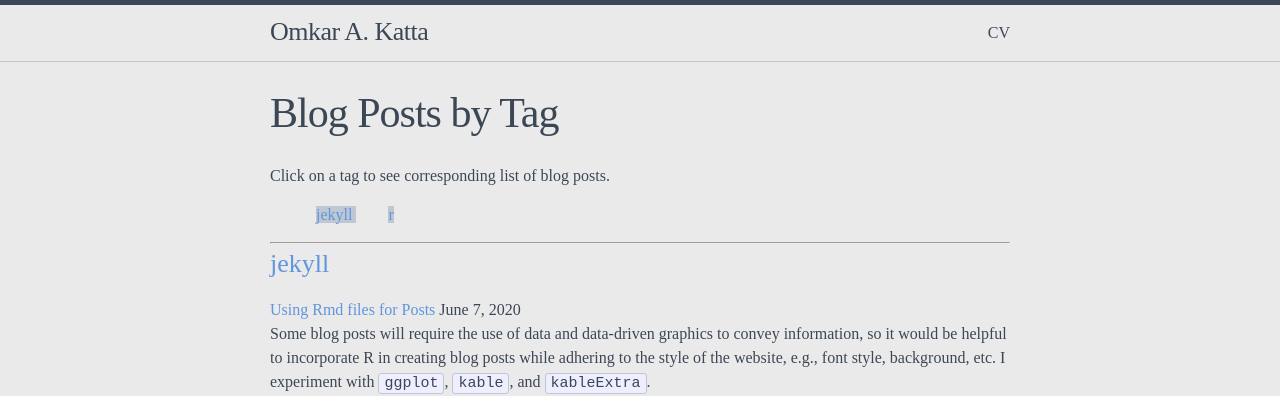
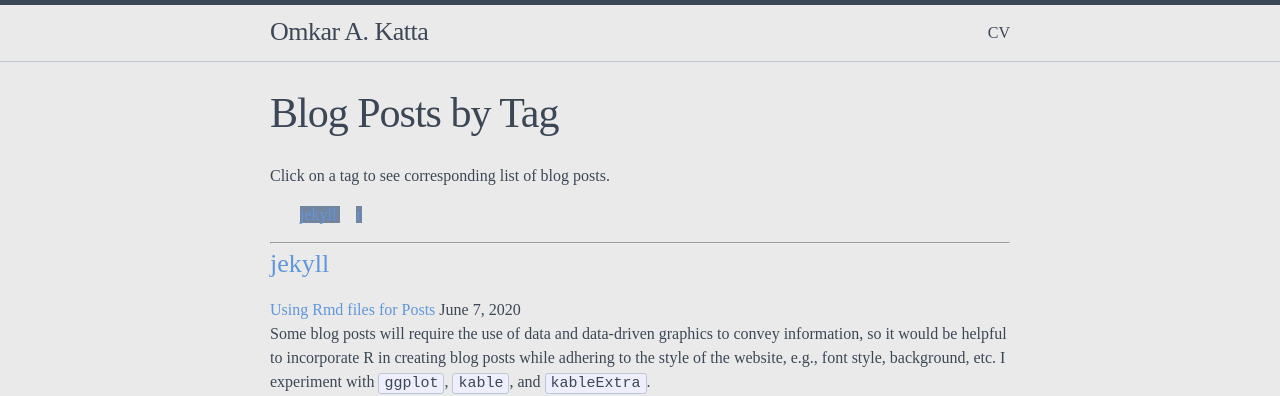
Before and after one commit to omkarakatta/omkarakatta.github.io, a Jekyll site: the page built from pages/postsbytag.md, in a window 1280 px wide. Shown: the top 396 px of the page. Built offline with Jekyll 4.4.1, drawn with Linux system fonts in a browser that asks for light colours; nearby versions of some CDN libraries.

Commit message:
change margin to be on right and change background to grey

```diff
--- a/_sass/minima/_layout.scss
+++ b/_sass/minima/_layout.scss
@@ -252,4 +252,4 @@
  * Tags
  */
  #tagcloud { font-size:.9em;  }
-.tags li { display:inline; background:$grey-color-light;}
+.tags li { display:inline; background:$grey-color;}
--- a/pages/postsbytag.md
+++ b/pages/postsbytag.md
@@ -9,7 +9,7 @@ Click on a tag to see corresponding list of blog posts.
 <ul class = "tags">
 {% for tag in site.tags %}
   {% assign t = tag | first %}
-  <li style = "margin:1em">
+  <li style = "margin-right:1em">
     <a href="/tag/#{{t | downcase | replace:" ","-" }}">{{ t | downcase }}</a>
   </li>
 {% endfor %}
```
